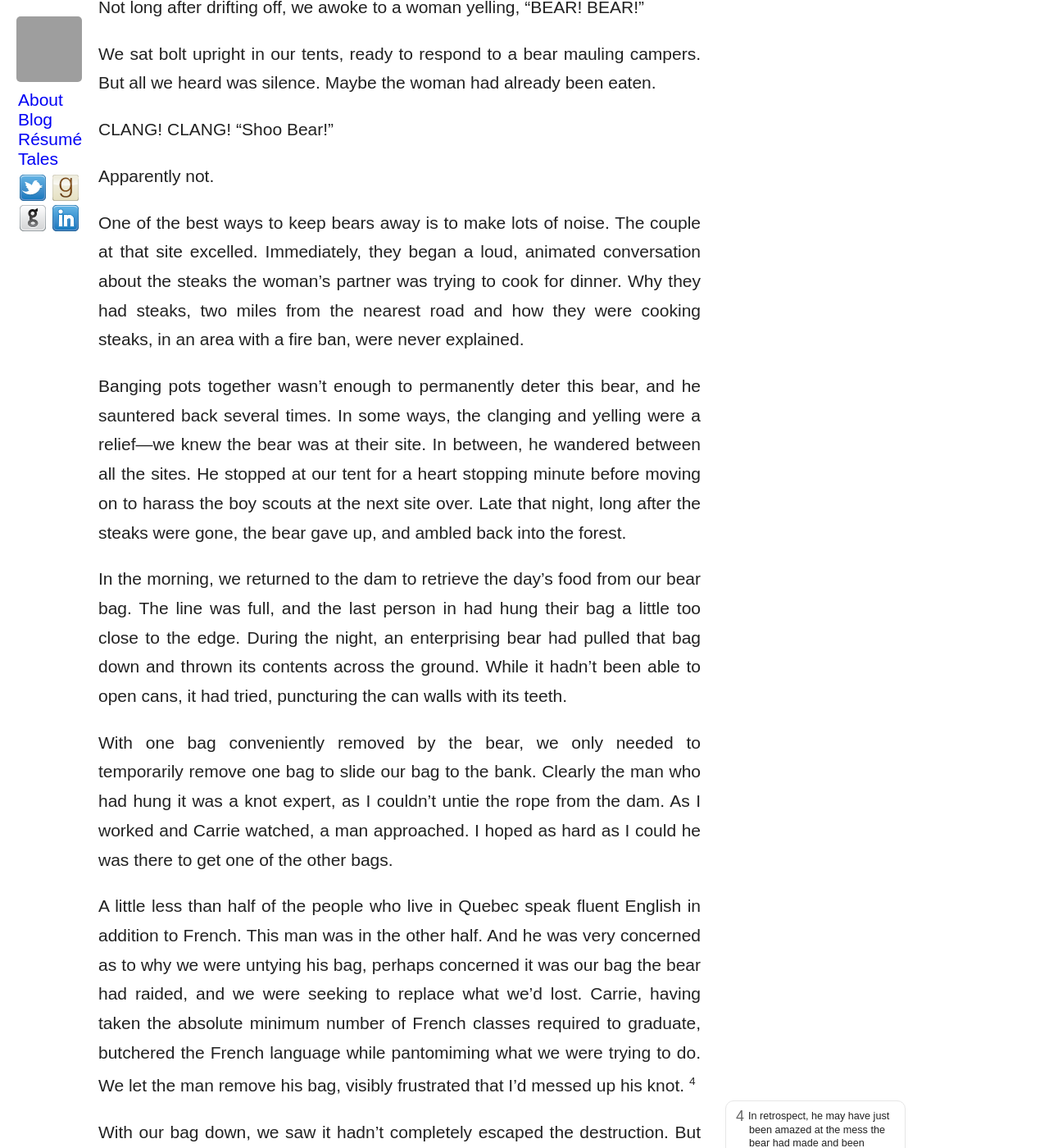
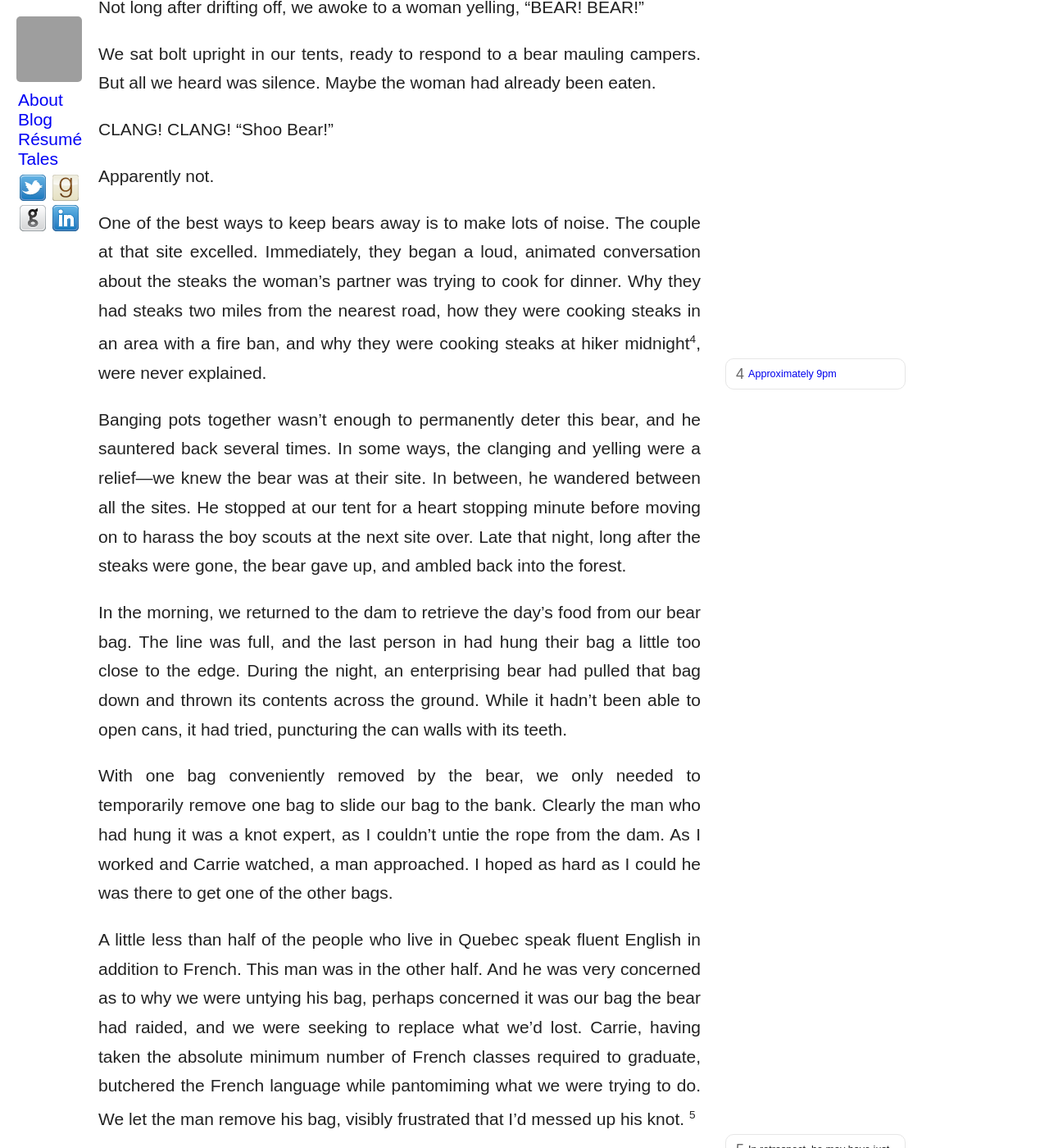
Before and after one commit to krschmidt/krschmidt.github.com, a Jekyll site: the page built from _posts/2001-08-01-first-backpacking.md, in a window 1280 px wide and 1400 px high, scrolled down 1990 px. Shown: the whole window at 82% size. Built offline with Jekyll 4.4.1, drawn with Linux system fonts in a browser that asks for light colours; some web fonts are replaced; grey boxes are pictures that could not be loaded.

Commit message:
Added hiker midnight

```diff
--- a/_posts/2001-08-01-first-backpacking.md
+++ b/_posts/2001-08-01-first-backpacking.md
@@ -30,7 +30,7 @@ CLANG! CLANG! "Shoo Bear!"
 
 Apparently not.
 
-One of the best ways to keep bears away is to make lots of noise. The couple at that site excelled. Immediately, they began a loud, animated conversation about the steaks the woman's partner was trying to cook for dinner. Why they had steaks, two miles from the nearest road and how they were cooking steaks, in an area with a fire ban, were never explained.
+One of the best ways to keep bears away is to make lots of noise. The couple at that site excelled. Immediately, they began a loud, animated conversation about the steaks the woman's partner was trying to cook for dinner. Why they had steaks two miles from the nearest road, how they were cooking steaks in an area with a fire ban, and why they were cooking steaks at hiker midnight<sup class="note">4</sup><span class="sidenote"><span class="note-number">4 </span>[Approximately 9pm](http://www.urbandictionary.com/define.php?term=Hiker%20Midnight)</span>, were never explained.
 
 Banging pots together wasn't enough to permanently deter this bear, and he sauntered back several times. In some ways, the clanging and yelling were a relief&mdash;we knew the bear was at their site. In between, he wandered between all the sites. He stopped at our tent for a heart stopping minute before moving on to harass the boy scouts at the next site over. Late that night, long after the steaks were gone, the bear gave up, and ambled back into the forest.
 
@@ -38,7 +38,7 @@ In the morning, we returned to the dam to retrieve the day's food from our bear
 
 With one bag conveniently removed by the bear, we only needed to temporarily remove one bag to slide our bag to the bank. Clearly the man who had hung it was a knot expert, as I couldn't untie the rope from the dam. As I worked and Carrie watched, a man approached. I hoped as hard as I could he was there to get one of the other bags.
 
-A little less than half of the people who live in Quebec speak fluent English in addition to French. This man was in the other half. And he was very concerned as to why we were untying his bag, perhaps concerned it was our bag the bear had raided, and we were seeking to replace what we'd lost. Carrie, having taken the absolute minimum number of French classes required to graduate, butchered the French language while pantomiming what we were trying to do. We let the man remove his bag, visibly frustrated that I'd messed up his knot. <sup class="note">4</sup><span class="sidenote"><span class="note-number">4 </span>In retrospect, he may have just been amazed at the mess the bear had made and been making conversation. We had no idea what he was saying.</span>
+A little less than half of the people who live in Quebec speak fluent English in addition to French. This man was in the other half. And he was very concerned as to why we were untying his bag, perhaps concerned it was our bag the bear had raided, and we were seeking to replace what we'd lost. Carrie, having taken the absolute minimum number of French classes required to graduate, butchered the French language while pantomiming what we were trying to do. We let the man remove his bag, visibly frustrated that I'd messed up his knot. <sup class="note">5</sup><span class="sidenote"><span class="note-number">5 </span>In retrospect, he may have just been amazed at the mess the bear had made and been making conversation. We had no idea what he was saying.</span>
 
 With our bag down, we saw it hadn't completely escaped the destruction. But the damage to our bag was small and surgical. Just enough to make a little hole and steal all of Carrie's trail mix. We'd survived the night with the bear, only to lose to a squirrel. With Pop-Tarts and snacks in hand, we rehung our bag and started up the trail. Round trip to the peak would be about nine miles, over a variety of terrain, including a number of granite scrambles.
 
```
